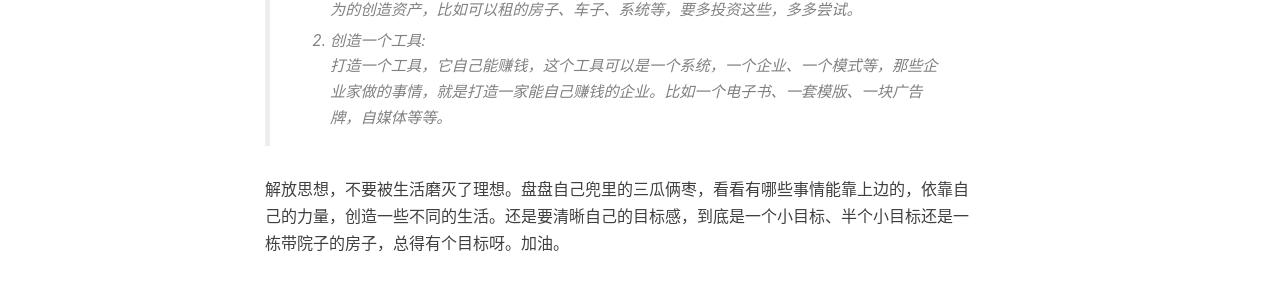
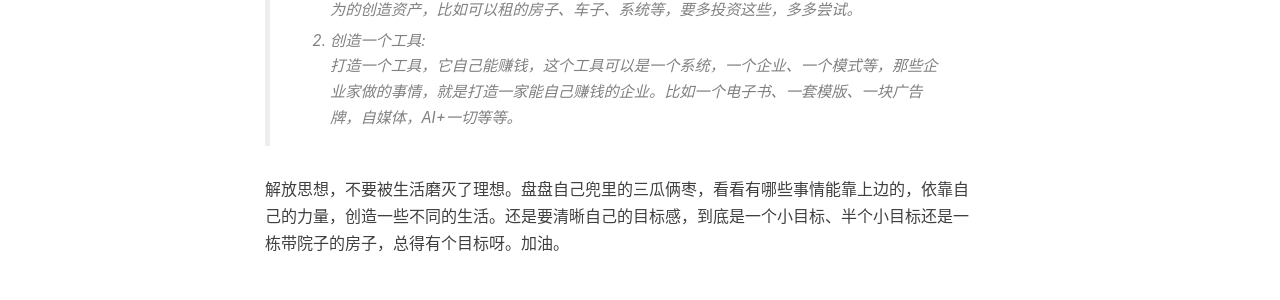
Before and after one commit to lushubei/lushubei.github.io, a Jekyll site: the page built from _posts/viewpoint/2023-12-04-DestoryMoneyRule.md, in a window 1280 px wide. Shown: the part 1387-1687 px from the top of the page. Built offline with Jekyll 4.4.1, drawn with Linux system fonts in a browser that asks for light colours; nearby versions of some CDN libraries; comment, search, counter and statistics services are not loaded.

Commit message:
目标感，赚钱-创造

```diff
--- a/_posts/viewpoint/2023-12-04-DestoryMoneyRule.md
+++ b/_posts/viewpoint/2023-12-04-DestoryMoneyRule.md
@@ -26,6 +26,6 @@ tags:
 > 这也是用资产赚钱，就算我在家躺着，它也能挣钱，需要这样的资产。反观一下自己的资产，好像几乎没有。要创造资产。要在艰难困苦中，把用时间换来的钱，变化为资产，要认为的创造资产，比如可以租的房子、车子、系统等，要多投资这些，多多尝试。
 >
 > 2. 创造一个工具:
->  打造一个工具，它自己能赚钱，这个工具可以是一个系统，一个企业、一个模式等，那些企业家做的事情，就是打造一家能自己赚钱的企业。比如一个电子书、一套模版、一块广告牌，自媒体等等。
+>  打造一个工具，它自己能赚钱，这个工具可以是一个系统，一个企业、一个模式等，那些企业家做的事情，就是打造一家能自己赚钱的企业。比如一个电子书、一套模版、一块广告牌，自媒体，AI+一切等等。
 
 解放思想，不要被生活磨灭了理想。盘盘自己兜里的三瓜俩枣，看看有哪些事情能靠上边的，依靠自己的力量，创造一些不同的生活。还是要清晰自己的目标感，到底是一个小目标、半个小目标还是一栋带院子的房子，总得有个目标呀。加油。
```
